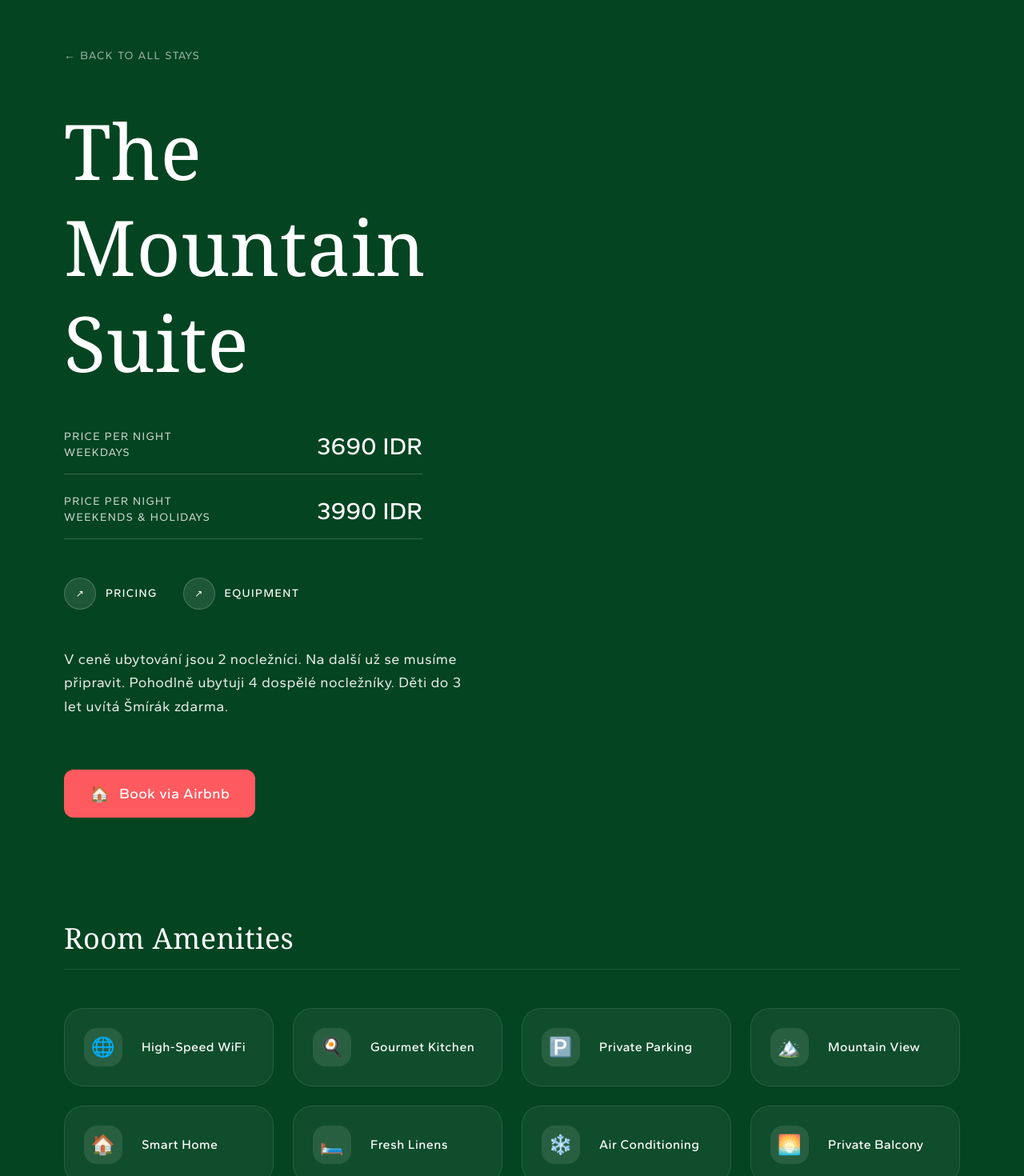
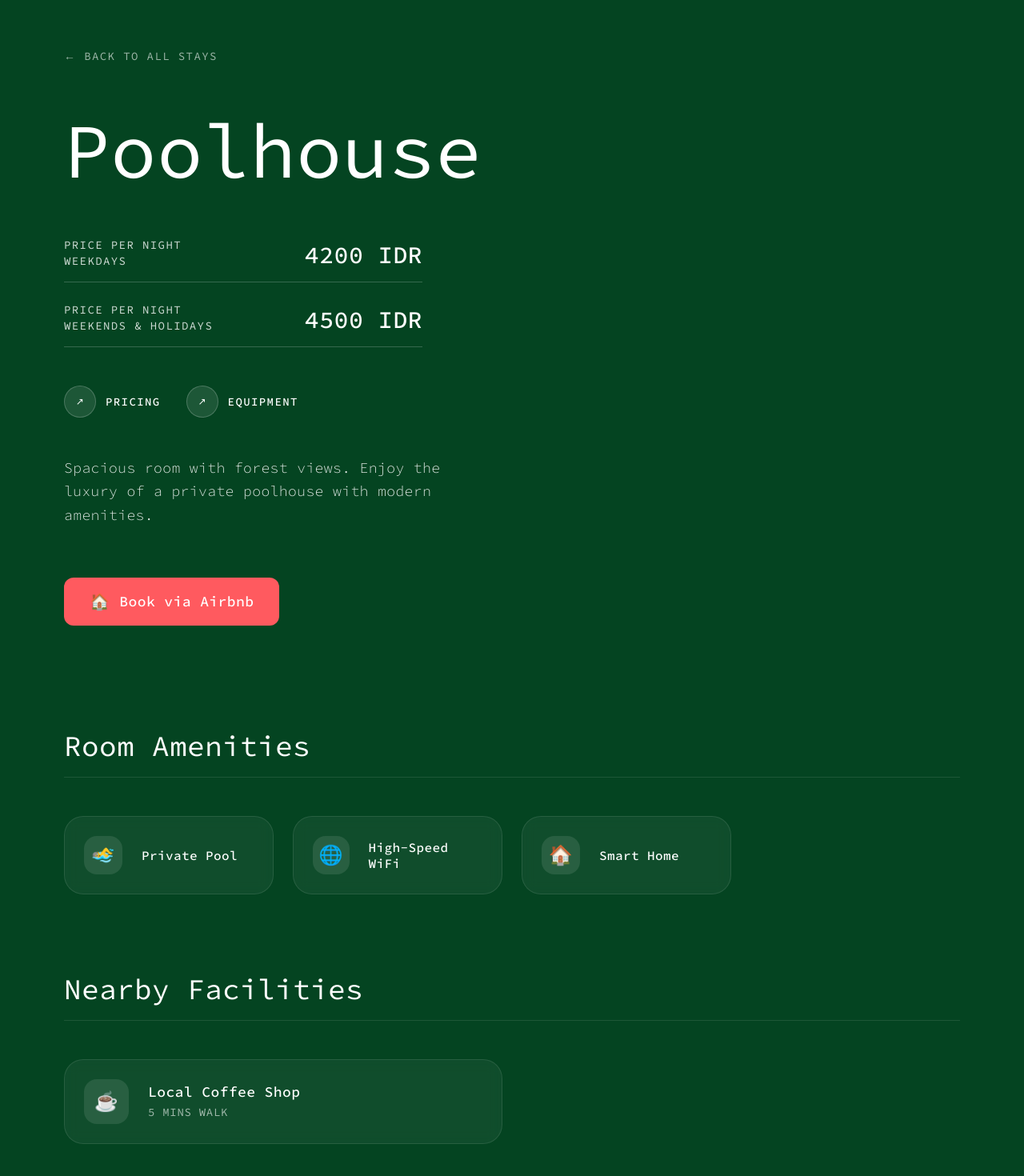
Before and after one commit to enums-id/tamanari, a SvelteKit app: page /rooms/poolhouse in a window 1280 px wide. Shown: the part 40-1510 px from the top of the page at 80% size. Built offline with nearby package versions, Linux system fonts and the light colour scheme.

Commit message:
set content to json

```diff
--- a/src/lib/components/Amenities.svelte
+++ b/src/lib/components/Amenities.svelte
@@ -9,16 +9,20 @@
 	];
 </script>
 
-<section class="bg-bg py-24 px-8">
+<section class="bg-bg px-8 py-24">
 	<div class="mx-auto max-w-5xl">
 		<div class="mb-16 text-center">
-			<span class="text-primary font-medium tracking-[0.2em] uppercase text-sm block mb-4">Features</span>
-			<h2 class="font-serif text-5xl text-text">Our Amenities</h2>
+			<span class="mb-4 block text-sm font-medium tracking-[0.2em] text-primary uppercase"
+				>Features</span
+			>
+			<h2 class="text-5xl text-text">Our Amenities</h2>
 		</div>
 
-		<div class="grid grid-cols-1 md:grid-cols-2 gap-6">
+		<div class="grid grid-cols-1 gap-6 md:grid-cols-2">
 			{#each amenities as item}
-				<div class="flex items-center gap-6 rounded-3xl border border-gray-100 bg-white p-6 shadow-sm transition-shadow hover:shadow-md">
+				<div
+					class="flex items-center gap-6 rounded-3xl border border-gray-100 bg-white p-6 shadow-sm transition-shadow hover:shadow-md"
+				>
 					<div class="flex h-16 w-16 items-center justify-center rounded-2xl bg-bg text-3xl">
 						{item.icon}
 					</div>
--- a/src/lib/components/Footer.svelte
+++ b/src/lib/components/Footer.svelte
@@ -1,12 +1,9 @@
-<section class="footer">
-  <p>&copy; 2026 Luxury Mountain Stays</p>
-</section>
+<script>
+	import content from '$lib/data/content.json';
+</script>
 
-<style>
-  .footer {
-    padding: 2rem;
-    text-align: center;
-    background-color: var(--color-primary);
-    color: white;
-  }
-</style>
+<footer class="bg-primary py-12 text-center text-white">
+	<p class="font-sans text-sm font-light opacity-60">
+		{content.site.copyright}
+	</p>
+</footer>
--- a/src/lib/components/Hero.svelte
+++ b/src/lib/components/Hero.svelte
@@ -2,6 +2,7 @@
 	import { fade, fly } from 'svelte/transition';
 	import { spring } from 'svelte/motion';
 	import Card from './Card.svelte';
+	import content from '$lib/data/content.json';
 
 	let activeIndex = $state(0);
 	let visible = $state(false);
@@ -10,7 +11,7 @@
 	$effect(() => {
 		visible = true;
 		const interval = setInterval(() => {
-			activeIndex = (activeIndex + 1) % 3;
+			activeIndex = (activeIndex + 1) % content.hero.images.length;
 		}, 3000);
 		return () => clearInterval(interval);
 	});
@@ -25,8 +26,6 @@
 	function handlePointerLeave() {
 		coords.set({ x: 0, y: 0 });
 	}
-
-	const images = ['/hero/hero-1.jpeg', '/hero/hero-2.jpeg', '/hero/hero-3.jpeg']; // Replace with unique images
 </script>
 
 <!-- svelte-ignore a11y_no_static_element_interactions -->
@@ -41,7 +40,7 @@
 			class="relative h-87.5 w-70 md:h-125 md:w-100"
 			in:fly={{ duration: 1500, delay: 500, y: 100 }}
 		>
-			{#each images as img, i}
+			{#each content.hero.images as img, i}
 				<Card
 					imageUrl={img}
 					active={activeIndex === i}
@@ -60,7 +59,7 @@
 				<div
 					class="flex h-24 w-24 items-center justify-center rounded-full border-2 border-dashed border-primary text-center font-sans text-[8px] font-bold tracking-widest text-primary uppercase sm:text-[10px] md:h-24 md:w-24 md:text-xs"
 				>
-					Airbnb's guest favorite
+					{content.hero.stampText}
 				</div>
 			</div>
 		</div>
@@ -69,12 +68,12 @@
 			class="mt-12 text-center font-sans text-4xl font-medium md:text-5xl"
 			in:fade={{ duration: 1500, delay: 500 }}
 		>
-			Tamanari Airbnb Bandung🍃
+			{content.hero.title}
 		</h1>
 
 		<!-- Navigation Dots -->
 		<div class="mt-8 flex gap-2" in:fade={{ duration: 1500, delay: 500 }}>
-			{#each images as _, i}
+			{#each content.hero.images as _, i}
 				<button
 					class="h-3 w-3 rounded-full transition-all {activeIndex === i
 						? 'scale-125 bg-white'
--- a/src/lib/components/HeroSplit.svelte
+++ b/src/lib/components/HeroSplit.svelte
@@ -3,7 +3,7 @@
 	import { onMount } from 'svelte';
 	import { spring } from 'svelte/motion';
 
-	let { title, subtitle, description, imageUrl } = $props();
+	let { title, subtitle, description, imageUrl, ctaText } = $props();
 
 	let visible = $state(false);
 	let sectionRef = $state();
@@ -58,7 +58,7 @@
 				>
 					{subtitle}
 				</span>
-				<h2 class="mb-8 font-serif text-5xl leading-tight text-text md:text-6xl lg:text-7xl">
+				<h2 class="mb-8 text-5xl leading-tight text-text md:text-6xl lg:text-7xl">
 					{title}
 				</h2>
 				<p class="max-w-md font-sans text-lg leading-relaxed font-light text-secondary opacity-80">
@@ -70,7 +70,7 @@
 						class="group flex items-center gap-4 text-sm font-bold tracking-widest text-primary uppercase"
 					>
 						<span class="h-[1px] w-8 bg-primary transition-all group-hover:w-12"></span>
-						Explore Location
+						{ctaText}
 					</button>
 				</div>
 			</div>
@@ -87,6 +87,18 @@
 			>
 				<img src={imageUrl} alt={title} class="h-full w-full object-cover shadow-2xl" />
 			</div>
+
+			<!-- Decorative floating badge -->
+			<div
+				class="absolute bottom-12 left-12 z-10 hidden rounded-full border border-white/20 bg-white/10 p-6 backdrop-blur-md md:block"
+				style="transform: translate({$mousePos.x * 40}px, {$mousePos.y * 40}px)"
+			>
+				<div
+					class="flex h-20 w-20 items-center justify-center rounded-full border border-dashed border-white/40 text-center text-[10px] font-bold tracking-tighter text-white uppercase"
+				>
+					Est. 2024<br />Tamanari
+				</div>
+			</div>
 		</div>
 	{/if}
 </section>
--- a/src/lib/components/Intro.svelte
+++ b/src/lib/components/Intro.svelte
@@ -1,13 +1,22 @@
-<section class="py-24 px-8 bg-bg flex flex-col items-center">
-	<div class="max-w-2xl text-center space-y-6">
-		<span class="text-primary font-medium tracking-[0.2em] uppercase text-sm block">Discover</span>
-		<h2 class="font-serif text-5xl md:text-6xl text-text leading-tight">Welcome to Our Home</h2>
-		<p class="text-lg md:text-xl text-secondary leading-relaxed font-light">
-			Experience the perfect blend of rustic charm and modern luxury in the heart of the mountains.
+<script>
+	import content from '$lib/data/content.json';
+</script>
+
+<section class="flex flex-col items-center bg-bg px-8 py-24">
+	<div class="max-w-2xl space-y-6 text-center">
+		<span class="block text-sm font-medium tracking-[0.2em] text-primary uppercase"
+			>{content.intro.badge}</span
+		>
+		<h2 class="text-5xl leading-tight text-text md:text-6xl">{content.intro.title}</h2>
+		<p class="text-lg leading-relaxed font-light text-secondary md:text-xl">
+			{content.intro.description}
 		</p>
 		<div class="pt-8">
-			<a href="#rooms" class="inline-block px-8 py-3 bg-primary text-white font-medium hover:bg-opacity-90 transition-colors">
-				View Rooms
+			<a
+				href="#rooms"
+				class="hover:bg-opacity-90 inline-block bg-primary px-8 py-3 font-medium text-white transition-colors"
+			>
+				{content.intro.ctaText}
 			</a>
 		</div>
 	</div>
--- a/src/lib/components/RoomCard.svelte
+++ b/src/lib/components/RoomCard.svelte
@@ -1,4 +1,5 @@
 <script>
+	import content from '$lib/data/content.json';
 	let { id, title, description, image } = $props();
 </script>
 
@@ -18,7 +19,7 @@
 
 		<!-- Content -->
 		<div class="space-y-2 px-1">
-			<h3 class="font-serif text-2xl text-text">{title}</h3>
+			<h3 class="text-2xl text-text">{title}</h3>
 			<p class=" line-clamp-2 text-sm font-light text-secondary">{description}</p>
 		</div>
 
@@ -28,7 +29,7 @@
 				href="/rooms/{id}"
 				class="block w-full rounded-full border border-primary bg-transparent px-4 py-2.5 text-center text-sm font-medium tracking-widest text-primary uppercase transition-all duration-300 hover:bg-primary hover:text-white"
 			>
-				Detail
+				{content.common.detail}
 			</a>
 		</div>
 	</div>
--- a/src/lib/components/RoomsGrid.svelte
+++ b/src/lib/components/RoomsGrid.svelte
@@ -1,14 +1,8 @@
 <script>
 	import RoomCard from './RoomCard.svelte';
-	import { fade, fly } from 'svelte/transition';
+	import { fly } from 'svelte/transition';
 	import { onMount } from 'svelte';
-
-	let {
-		rooms = [
-			{ id: 'upstairs', title: 'Upstairs', description: 'Cozy suite with a fireplace.', image: '/room1.jpg' },
-			{ id: 'poolhouse', title: 'Poolhouse', description: 'Spacious room with forest views.', image: '/room2.jpg' }
-		]
-	} = $props();
+	import content from '$lib/data/content.json';
 
 	let visible = $state(false);
 	let sectionRef = $state();
@@ -32,16 +26,15 @@
 <section bind:this={sectionRef} id="rooms" class="bg-bg px-8 py-24">
 	<div class="mx-auto max-w-6xl">
 		<div class="mb-16 text-start">
-			<h2 class="mb-4 text-5xl text-text uppercase tracking-widest">Our Stays</h2>
+			<h2 class="mb-4 text-5xl text-text uppercase tracking-widest">{content.roomsGrid.title}</h2>
 			<p class="font-light text-secondary max-w-xl">
-				Explore our carefully curated collection of mountain retreats, each designed for comfort and
-				tranquility.
+				{content.roomsGrid.description}
 			</p>
 		</div>
 
 		{#if visible}
 			<div class="grid grid-cols-1 gap-12 md:grid-cols-2" in:fly={{ y: 50, duration: 800 }}>
-				{#each rooms as room, i}
+				{#each content.rooms as room}
 					<div class="group transform transition-all duration-500 hover:-translate-y-2">
 						<RoomCard {...room} />
 					</div>
--- /dev/null
+++ b/src/lib/data/content.json
@@ -0,0 +1,93 @@
+{
+  "site": {
+    "name": "Tamanari",
+    "tagline": "Airbnb Bandung🍃",
+    "copyright": "© 2026 Tamanari | Airbnb Bandung"
+  },
+  "hero": {
+    "title": "Tamanari Airbnb Bandung🍃",
+    "stampText": "Airbnb's guest favorite",
+    "images": [
+      "/hero/hero-1.jpeg",
+      "/hero/hero-2.jpeg",
+      "/hero/hero-3.jpeg"
+    ]
+  },
+  "intro": {
+    "badge": "Discover",
+    "title": "Welcome to Our Home",
+    "description": "Experience the perfect blend of rustic charm and modern luxury in the heart of the mountains.",
+    "ctaText": "View Rooms"
+  },
+  "heroSplit": {
+    "title": "Located in the heart of Bandung",
+    "subtitle": "Love the serenity",
+    "description": "Nestled in the serene landscapes in the heart of Bandung, our retreat offers the perfect escape from the bustling city. Enjoy nature's embrace while remaining close to the city's charm.",
+    "imageUrl": "/hero/hero-1.jpeg",
+    "ctaText": "Explore Location"
+  },
+  "roomsGrid": {
+    "title": "Our Stays",
+    "description": "Explore our carefully curated collection of mountain retreats, each designed for comfort and tranquility."
+  },
+  "rooms": [
+    {
+      "id": "upstairs",
+      "title": "Upstairs",
+      "description": "Cozy suite with a fireplace. V ceně ubytování jsou 2 nocležníci. Na další už se musíme připravit. Pohodlně ubytuji 4 dospělé nocležníky. Děti do 3 let uvítá Šmírák zdarma.",
+      "image": "/room1.jpg",
+      "weekdayPrice": "3690 IDR",
+      "weekendPrice": "3990 IDR",
+      "images": ["/hero/hero-1.jpeg", "/room2.jpg", "/hero-bg.jpg"],
+      "amenities": [
+        { "name": "High-Speed WiFi", "icon": "🌐" },
+        { "name": "Gourmet Kitchen", "icon": "🍳" },
+        { "name": "Private Parking", "icon": "🅿️" },
+        { "name": "Mountain View", "icon": "🏔️" },
+        { "name": "Smart Home", "icon": "🏠" },
+        { "name": "Fresh Linens", "icon": "🛏️" },
+        { "name": "Air Conditioning", "icon": "❄️" },
+        { "name": "Private Balcony", "icon": "🌅" }
+      ],
+      "facilities": [
+        { "name": "Local Coffee Shop", "distance": "5 mins walk", "icon": "☕" },
+        { "name": "Nature Trail", "distance": "10 mins walk", "icon": "🥾" },
+        { "name": "Traditional Market", "distance": "10 mins drive", "icon": "🧺" },
+        { "name": "City Center", "distance": "20 mins drive", "icon": "🏢" }
+      ]
+    },
+    {
+      "id": "poolhouse",
+      "title": "Poolhouse",
+      "description": "Spacious room with forest views. Enjoy the luxury of a private poolhouse with modern amenities.",
+      "image": "/room2.jpg",
+      "weekdayPrice": "4200 IDR",
+      "weekendPrice": "4500 IDR",
+      "images": ["/room2.jpg", "/hero-bg.jpg"],
+      "amenities": [
+        { "name": "Private Pool", "icon": "🏊‍♂️" },
+        { "name": "High-Speed WiFi", "icon": "🌐" },
+        { "name": "Smart Home", "icon": "🏠" }
+      ],
+      "facilities": [
+        { "name": "Local Coffee Shop", "distance": "5 mins walk", "icon": "☕" }
+      ]
+    }
+  ],
+  "common": {
+    "backToStays": "← Back to all stays",
+    "backToRoom": "← Back to room details",
+    "pricePerNight": "Price per night",
+    "weekdays": "Weekdays",
+    "weekendsHolidays": "Weekends & Holidays",
+    "pricing": "Pricing",
+    "equipment": "Equipment",
+    "bookAirbnb": "Book via Airbnb",
+    "giftVoucher": "Dárkový poukaz",
+    "roomAmenities": "Room Amenities",
+    "nearbyFacilities": "Nearby Facilities",
+    "bookStay": "Book Stay",
+    "bestChoice": "Best Choice",
+    "detail": "Detail"
+  }
+}
--- a/src/routes/+page.svelte
+++ b/src/routes/+page.svelte
@@ -2,17 +2,19 @@
 	import Hero from '$lib/components/Hero.svelte';
 	import Intro from '$lib/components/Intro.svelte';
 	import RoomsGrid from '$lib/components/RoomsGrid.svelte';
-	import Amenities from '$lib/components/Amenities.svelte';
 	import Footer from '$lib/components/Footer.svelte';
 	import HeroSplit from '$lib/components/HeroSplit.svelte';
+	import content from '$lib/data/content.json';
 </script>
 
 <Hero />
+<!-- <Intro /> -->
 <HeroSplit
-	title="Located in the heart of Bandung"
-	subtitle="Love the serenity"
-	description="Nestled in the serene landscapes in the heart of Bandung, our retreat offers the perfect escape from the bustling city. Enjoy nature's embrace while remaining close to the city's charm."
-	imageUrl="/hero/hero-1.jpeg"
+	title={content.heroSplit.title}
+	subtitle={content.heroSplit.subtitle}
+	description={content.heroSplit.description}
+	imageUrl={content.heroSplit.imageUrl}
+	ctaText={content.heroSplit.ctaText}
 />
 <RoomsGrid />
 <Footer />
--- a/src/routes/layout.css
+++ b/src/routes/layout.css
@@ -1,8 +1,8 @@
-@import url('https://fonts.googleapis.com/css2?family=Gantari:wght@400;500&display=swap');
+@import url('https://fonts.googleapis.com/css2?family=Source+Code+Pro:ital,wght@0,200..900;1,200..900&display=swap');
 @import 'tailwindcss';
 
 @theme {
-	--font-sans: 'Gantari', sans-serif;
+	--font-sans: 'Source Code Pro', sans-serif;
 
 	--color-primary: #044421;
 	--color-secondary: #44403c;
--- a/src/routes/rooms/[id]/+page.svelte
+++ b/src/routes/rooms/[id]/+page.svelte
@@ -1,10 +1,14 @@
 <script>
 	import { fade, fly } from 'svelte/transition';
 	import { onMount } from 'svelte';
+	import { page } from '$app/state';
+	import content from '$lib/data/content.json';
 
 	let visible = $state(false);
 	let activeImageIndex = $state(0);
 	let showFloatingCTA = $state(false);
+
+	const room = $derived(content.rooms.find((r) => r.id === page.params.id) || content.rooms[0]);
 
 	$effect(() => {
 		visible = true;
@@ -18,30 +22,6 @@
 		return () => window.removeEventListener('scroll', handleScroll);
 	});
 
-	const room = {
-		title: 'The Mountain Suite',
-		weekdayPrice: '3690 IDR',
-		weekendPrice: '3990 IDR',
-		description: `V ceně ubytování jsou 2 nocležníci. Na další už se musíme připravit. Pohodlně ubytuji 4 dospělé nocležníky. Děti do 3 let uvítá Šmírák zdarma.`,
-		images: ['/hero/hero-1.jpeg', '/room2.jpg', '/hero-bg.jpg'],
-		amenities: [
-			{ name: 'High-Speed WiFi', icon: '🌐' },
-			{ name: 'Gourmet Kitchen', icon: '🍳' },
-			{ name: 'Private Parking', icon: '🅿️' },
-			{ name: 'Mountain View', icon: '🏔️' },
-			{ name: 'Smart Home', icon: '🏠' },
-			{ name: 'Fresh Linens', icon: '🛏️' },
-			{ name: 'Air Conditioning', icon: '❄️' },
-			{ name: 'Private Balcony', icon: '🌅' }
-		],
-		facilities: [
-			{ name: 'Local Coffee Shop', distance: '5 mins walk', icon: '☕' },
-			{ name: 'Nature Trail', distance: '10 mins walk', icon: '🥾' },
-			{ name: 'Traditional Market', distance: '10 mins drive', icon: '🧺' },
-			{ name: 'City Center', distance: '20 mins drive', icon: '🏢' }
-		]
-	};
-
 	function nextImage() {
 		activeImageIndex = (activeImageIndex + 1) % room.images.length;
 	}
@@ -52,7 +32,7 @@
 </script>
 
 <svelte:head>
-	<title>{room.title} - Tamanari</title>
+	<title>{room.title} - {content.site.name}</title>
 </svelte:head>
 
 <section class="min-h-screen bg-primary px-8 py-12 text-white md:px-20 md:py-24">
@@ -60,25 +40,25 @@
 		href="/"
 		class="mb-12 inline-block text-sm tracking-widest uppercase opacity-60 transition-opacity hover:opacity-100"
 	>
-		← Back to all stays
+		{content.common.backToStays}
 	</a>
 	{#if visible}
 		<div class="mx-auto flex max-w-7xl flex-col gap-12 lg:flex-row lg:items-center">
 			<!-- Left Column: Content -->
 			<div class="flex-1 space-y-12" in:fly={{ x: -50, duration: 1000 }}>
-				<h1 class="font-serif text-7xl md:text-8xl">{room.title}</h1>
+				<h1 class="text-7xl md:text-8xl">{room.title}</h1>
 
 				<div class="max-w-md space-y-6">
 					<div class="flex items-end justify-between border-b border-white/20 pb-4">
 						<div class="text-sm tracking-widest uppercase opacity-80">
-							Price per night<br />Weekdays
+							{content.common.pricePerNight}<br />{content.common.weekdays}
 						</div>
 						<div class="text-3xl font-medium">{room.weekdayPrice}</div>
 					</div>
 
 					<div class="flex items-end justify-between border-b border-white/20 pb-4">
 						<div class="text-sm tracking-widest uppercase opacity-80">
-							Price per night<br />Weekends & Holidays
+							{content.common.pricePerNight}<br />{content.common.weekendsHolidays}
 						</div>
 						<div class="text-3xl font-medium">{room.weekendPrice}</div>
 					</div>
@@ -91,7 +71,9 @@
 						>
 							<span class="text-xs">↗</span>
 						</div>
-						<span class="text-sm font-medium tracking-widest uppercase">Pricing</span>
+						<span class="text-sm font-medium tracking-widest uppercase"
+							>{content.common.pricing}</span
+						>
 					</div>
 					<a href="#amenities" class="flex items-center gap-3 transition-opacity hover:opacity-80">
 						<div
@@ -99,7 +81,9 @@
 						>
 							<span class="text-xs">↗</span>
 						</div>
-						<span class="text-sm font-medium tracking-widest uppercase">Equipment</span>
+						<span class="text-sm font-medium tracking-widest uppercase"
+							>{content.common.equipment}</span
+						>
 					</a>
 				</div>
 
@@ -112,7 +96,7 @@
 						class="flex items-center gap-3 rounded-xl bg-[#FF5A5F] px-8 py-4 font-sans text-lg font-medium text-white transition-transform hover:scale-105"
 					>
 						<span class="text-xl">🏠</span>
-						Book via Airbnb
+						{content.common.bookAirbnb}
 					</button>
 				</div>
 			</div>
@@ -166,7 +150,9 @@
 		<div id="amenities" class="mx-auto mt-32 max-w-7xl space-y-24">
 			<!-- Amenities -->
 			<div class="space-y-12">
-				<h2 class="border-b border-white/10 pb-4 font-serif text-4xl">Room Amenities</h2>
+				<h2 class="border-b border-white/10 pb-4 text-4xl">
+					{content.common.roomAmenities}
+				</h2>
 				<div class="grid grid-cols-1 gap-6 md:grid-cols-2 lg:grid-cols-4">
 					{#each room.amenities as item}
 						<div
@@ -185,7 +171,9 @@
 
 			<!-- Facilities -->
 			<div class="space-y-12 pb-24">
-				<h2 class="border-b border-white/10 pb-4 font-serif text-4xl">Nearby Facilities</h2>
+				<h2 class="border-b border-white/10 pb-4 text-4xl">
+					{content.common.nearbyFacilities}
+				</h2>
 				<div class="grid grid-cols-1 gap-6 md:grid-cols-2">
 					{#each room.facilities as item}
 						<div
@@ -217,7 +205,7 @@
 					class="flex items-center gap-4 rounded-full bg-[#FF5A5F] px-4 py-2 font-sans text-sm font-medium text-white shadow-2xl transition-transform hover:scale-105 active:scale-95 sm:px-8 sm:py-4 sm:text-lg"
 				>
 					<span class="text-xl">🏠</span>
-					Book via Airbnb
+					{content.common.bookAirbnb}
 				</button>
 			</div>
 		{/if}
--- a/tailwind.config.js
+++ b/tailwind.config.js
@@ -4,8 +4,8 @@ export default {
 	theme: {
 		extend: {
 			fontFamily: {
-        sans: ['Gantari', 'sans-serif'],
-        serif: ['Cormorant', 'serif'],
+				sans: ['Source Code Pro', 'sans-serif'],
+				serif: ['Cormorant', 'serif']
 			},
 			colors: {
 				primary: '#044421',
@@ -13,9 +13,9 @@ export default {
 				cta: '#CA8A04',
 				bg: '#FAFAF9',
 				text: '#0C0A09',
-        hero: '#044421',
+				hero: '#044421'
+			}
+		}
 	},
-    },
-  },
-  plugins: [],
-}
+	plugins: []
+};
```
Lines whose indentation alone changed are shown as unchanged.
